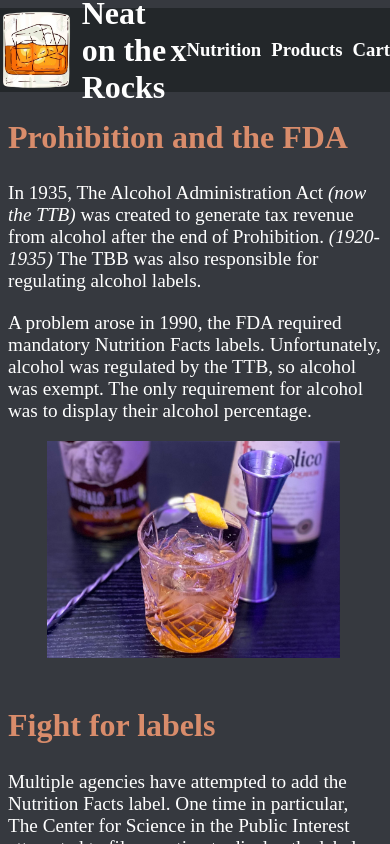
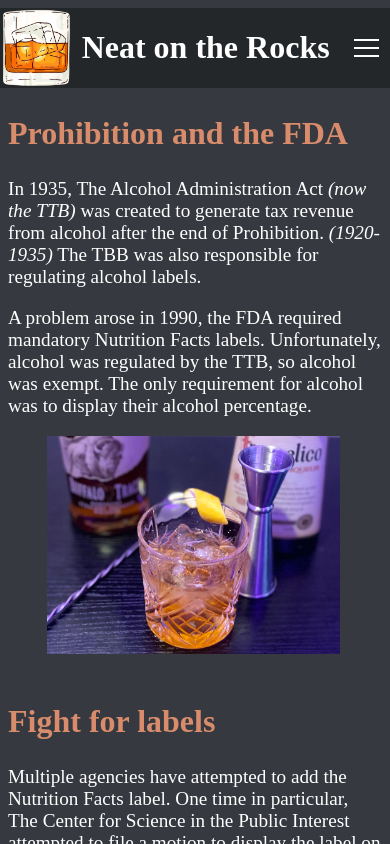
Before and after one commit to aldoportillo/NeatontheRocks, a React (Create React App) app: page / in a window 390 px wide. Shown: the top 844 px of the page. Built offline with nearby package versions, Linux system fonts and the light colour scheme.

Commit message:
Add hamburger icon

```diff
--- a/src/components/Header.js
+++ b/src/components/Header.js
@@ -1,16 +1,18 @@
 import React from 'react'
 import { Link } from 'react-router-dom'
 import NavMenu from './NavMenu'
+import { Spin as Hamburger } from 'hamburger-react'
 
-export default function Header ({setOpenNav, openNav}) {
+export default function Header ({setOpenNav, openNav, windowSize}) {
     return (
         <div className='header'>
             <div className='title'>
                 <img require src={require('../media/logo.png')} alt=""/>
                 <Link to="/"><h1>Neat on the Rocks</h1></Link>
             </div>
-            <h1 onClick={() => setOpenNav(!openNav)}>x</h1>
-            <NavMenu />
+
+            {windowSize > 1025 ? <NavMenu /> : <Hamburger toggled={openNav} toggle={setOpenNav} size={25} direction="left" duration={0.4} color="white" easing="ease-in"/>}
+
         </div>
 
 
```
